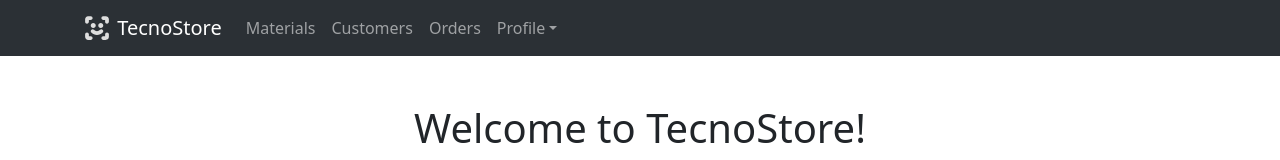
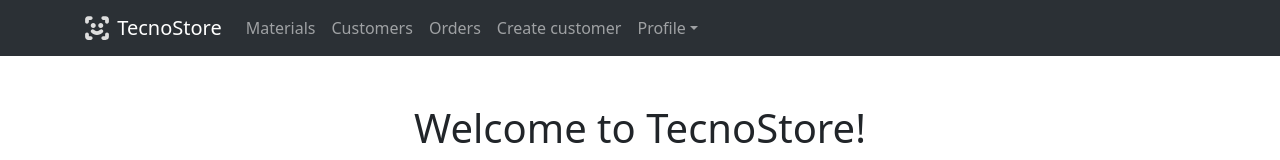
Before and after one commit to NicoZapata28/frontend-tp-dsw-2024, a React (Vite) app: page / in a window 1280 px wide. Shown: the top 160 px of the page. Built offline with nearby package versions, Linux system fonts and the light colour scheme.

Commit message:
Update Navigation

```diff
--- a/src/components/Navigation.tsx
+++ b/src/components/Navigation.tsx
@@ -25,6 +25,7 @@ const Navigation = () =>{
             <Nav.Link href="/Materials">Materials</Nav.Link>
             <Nav.Link href="#customerLink" >Customers</Nav.Link> {/*Indicar link de Customer.tsx */}
             <Nav.Link href="/Orders" >Orders</Nav.Link> {/*Indicar link de Orders.tsx */}
+            <Nav.Link href="/CreateCustomer">Create customer</Nav.Link>
             <NavDropdown title="Profile" id="basic-nav-dropdown">
               <NavDropdown.Item href="#action/3.1">My profile</NavDropdown.Item>
               <NavDropdown.Item href="#action/3.2">
```
